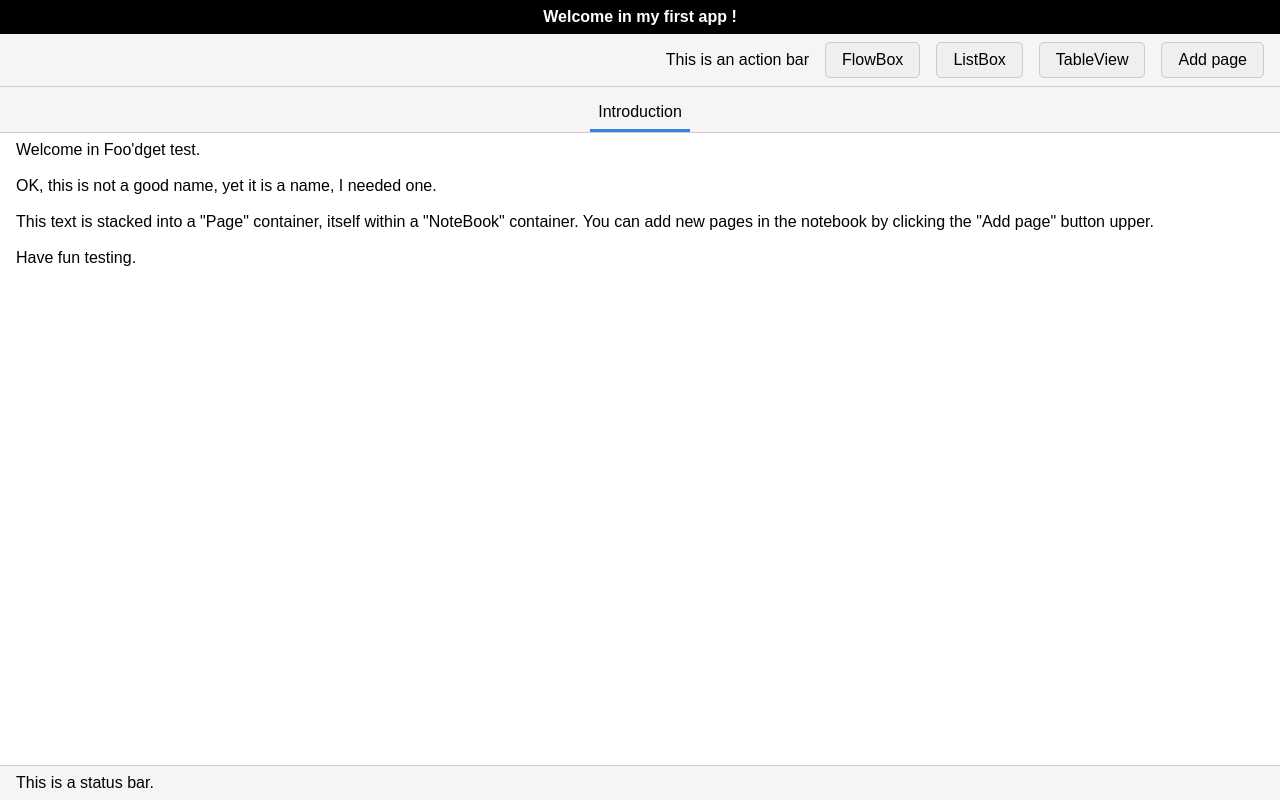
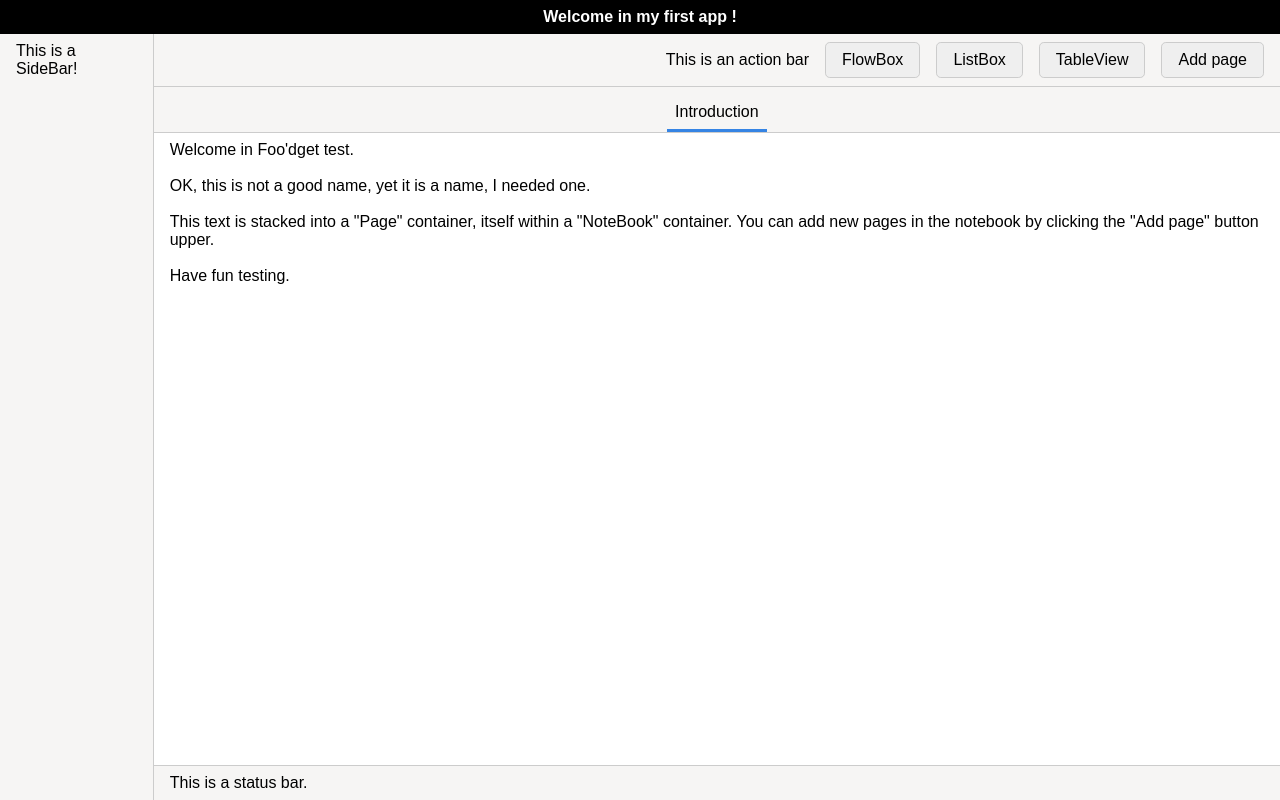
Before and after one commit to pounard/foodget, a website built with webpack: page index.html in a window 1280 px wide. Built offline with nearby package versions, Linux system fonts and the light colour scheme.

Commit message:
experimental sidebar rendering

```diff
--- a/index.ts
+++ b/index.ts
@@ -107,6 +107,9 @@ const element = document.querySelector("#app") as HTMLElement|null;
 if (element) {
     const app = new App();
     const mainWindow = app.createWindow("Welcome in my first app !");
+    const sidebar = mainWindow.createSidebar();
+
+    sidebar.addChild(new Label("This is a SideBar!"));
 
     /*
     const menuBar = new MenuBar();
--- a/skin/default.css
+++ b/skin/default.css
@@ -31,6 +31,16 @@ body {
     flex: initial;
 }
 
+.fg-window-out {
+    display: flex;
+    flex: auto;
+}
+.fg-window-out > * {
+    flex: auto;
+}
+.fg-window-out > .fg-sidebar {
+    flex: initial;
+}
 .fg-window-in {
     display: flex;
     flex-direction: column;
@@ -143,6 +153,15 @@ body {
 }
 .fg-c-s {
     /* if column, then flex: initial, fixed height to view port, overflow: scroll */
+}
+
+/*
+ * SideBar
+ */
+
+.fg-sidebar {
+    border-right: 1px solid #ccc;
+    padding: 0.5rem 1rem;
 }
 
 /*
--- a/src/app.ts
+++ b/src/app.ts
@@ -1,7 +1,6 @@
 import { AbstractContainer, ContainerCell, WidgetPosition } from "./core";
 
 // @todo header bar
-// @todo sidebar
 // @todo popover
 
 /**
@@ -11,6 +10,15 @@ import { AbstractContainer, ContainerCell, WidgetPosition } from "./core";
  * because the App component will handle open/close for you.
  */
 export class Window extends AbstractContainer {
+    /**
+     * Create and attach sidebar.
+     */
+    createSidebar(label?: string) {
+        const sidebar = new SideBar(label);
+        this.addChild(sidebar);
+        return sidebar;
+    }
+
     /**
      * @inheritdoc
      */
@@ -23,11 +31,49 @@ export class Window extends AbstractContainer {
         labelElement.appendChild(labelTextElement);
         element.appendChild(labelElement);
 
+        const sidebarElements: HTMLElement[] = [];
+
         const wrapperElement = this.doCreateElement("div", "fg-window-in");
-        element.appendChild(wrapperElement);
+        for (const child of this.getChildren()) {
+            if (child.item instanceof SideBar) {
+                sidebarElements.push(this.createCell(child, null, null));
+            } else {
+                wrapperElement.appendChild(this.createCell(child, null, null));
+            }
+        }
 
+        if (sidebarElements.length) {
+            const outerWrapperElement = this.doCreateElement("div", "fg-window-out");
+            for (const sidebarElement of sidebarElements) {
+                outerWrapperElement.appendChild(sidebarElement);
+            }
+            outerWrapperElement.appendChild(wrapperElement);
+            element.appendChild(outerWrapperElement);
+        } else {
+            element.appendChild(wrapperElement);
+        }
+
+        return element;
+    }
+}
+
+/**
+ * SideBar is a component that should only attach to the Window container.
+ *
+ * It is meant to attach at the left side of the screen, and show/hide depending
+ * on the screen size (for mobile, responsive version would collapse).
+ *
+ * Any usage outside of the Window element will make it behave as a simple
+ * transparent container.
+ */
+export class SideBar extends AbstractContainer {
+    /**
+     * @inheritdoc
+     */
+    createElement() {
+        const element = this.createContainer("fg-sidebar", "div");
         for (const child of this.getChildren()) {
-            wrapperElement.appendChild(this.createCell(child, null, null));
+            element.appendChild(this.createCell(child, "fg-sidebar-item"));
         }
         return element;
     }
```
Also changed, not shown: README.md.
